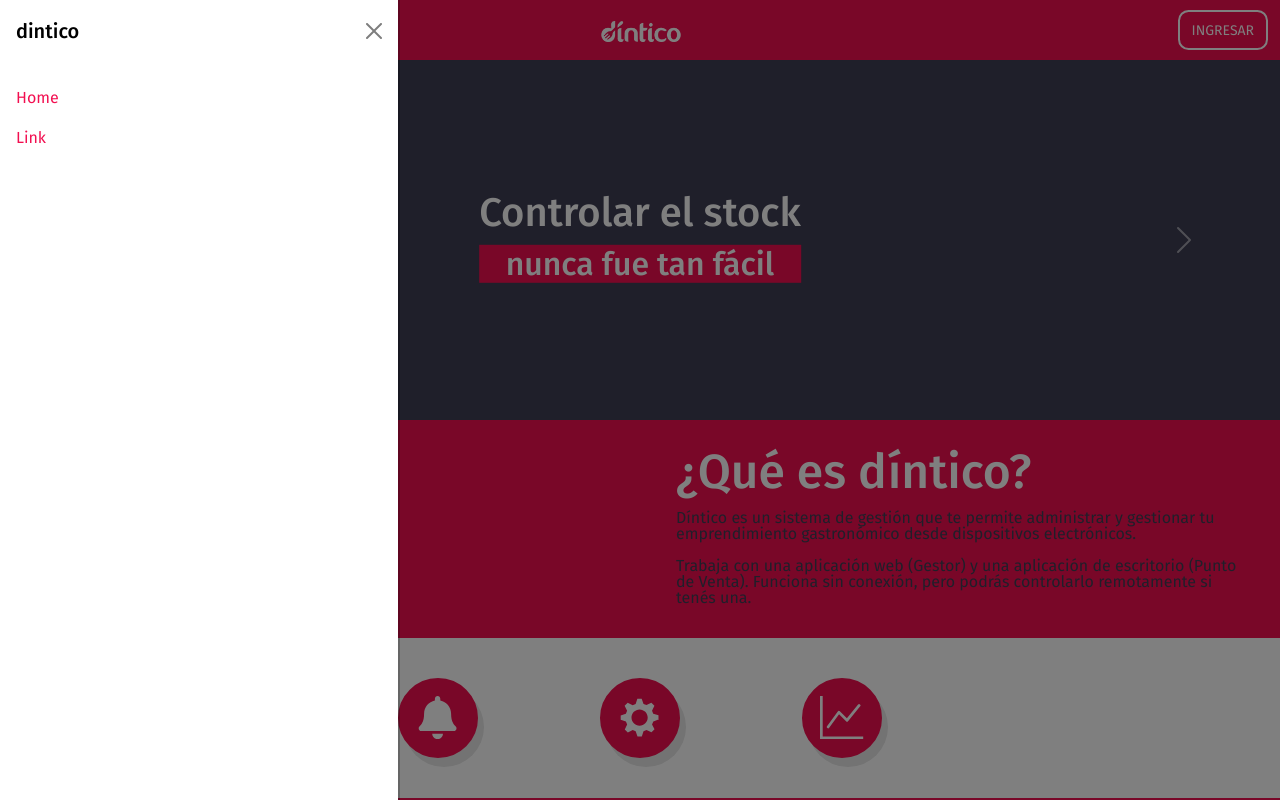
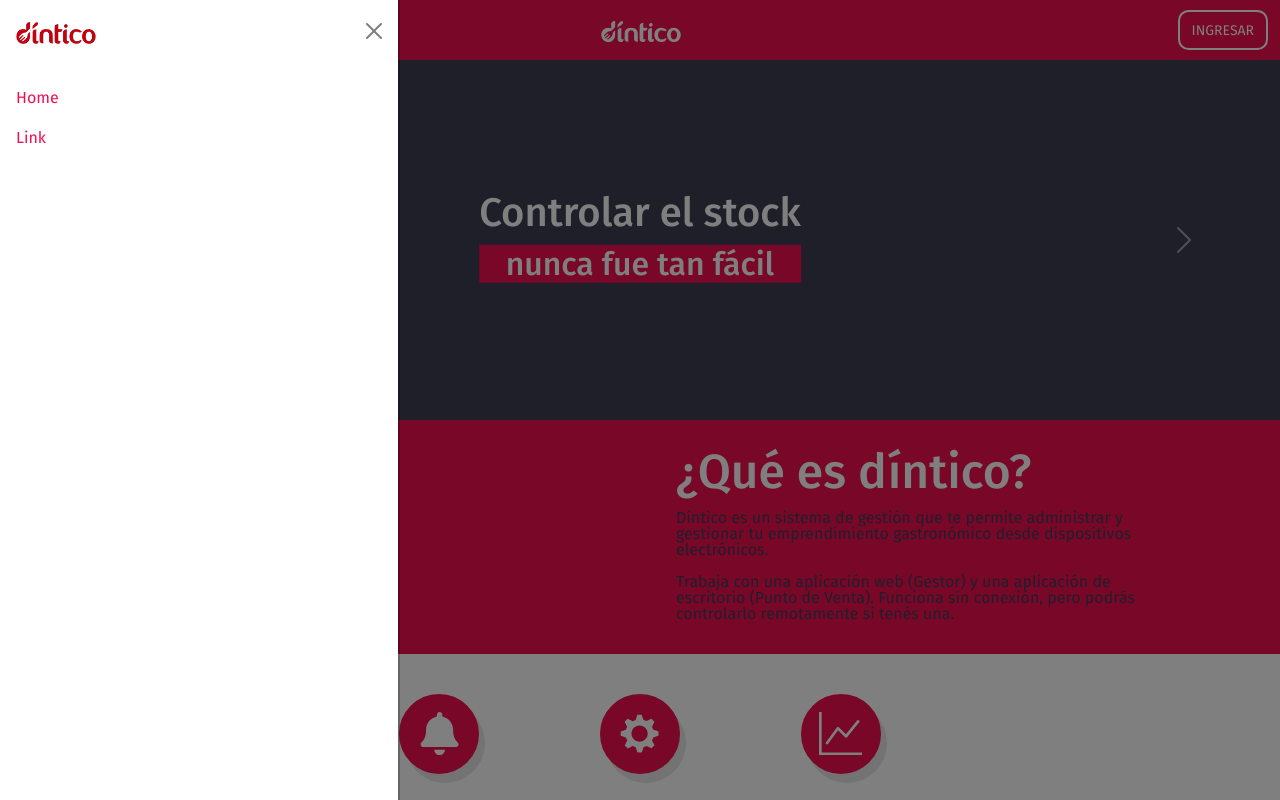
Before and after one commit to diegograssino/dinticolandingv3, a React (Create React App) app: page / in a window 1280 px wide. Both pictures are taken after a click on the button 42 px from the left and 30 px from the top of the page. Shown: the top 800 px of the page. Built offline with nearby package versions, Linux system fonts and the light colour scheme; the HTML template or start-up script is replaced by a standard one.

Commit message:
Agrego sombras a botones redondeados y logo a offcanvas

```diff
--- a/src/components/1Navbar/MyNavbar.js
+++ b/src/components/1Navbar/MyNavbar.js
@@ -12,7 +12,13 @@
           placement="start"
         >
           <Offcanvas.Header closeButton>
-            <Offcanvas.Title id="offcanvasNavbarLabel">dintico</Offcanvas.Title>
+            <Offcanvas.Title id="offcanvasNavbarLabel">
+              <img
+                className="logo-size"
+                src={`${process.env.PUBLIC_URL}/assets/img/logoHome.png`}
+                alt="Third slide"
+              />
+            </Offcanvas.Title>
           </Offcanvas.Header>
           <Offcanvas.Body>
             <Nav className="justify-content-end flex-grow-1 pe-3">
--- a/src/components/2Header/RoundedButtons.js
+++ b/src/components/2Header/RoundedButtons.js
@@ -6,7 +6,7 @@
 
 function RoundedButtons() {
   return (
-    <Container>
+    <Container className="px-3">
       <Row>
         <Col xs={4}>
           <div className="position-relative min-height-20">
--- a/src/components/2Header/WhatIs.js
+++ b/src/components/2Header/WhatIs.js
@@ -4,6 +4,7 @@
 function WhatIs() {
   return (
     <Container fluid className="min-height-20 bg-primary">
+      <Container>
         <Row>
           <Col xs="12" md="6">
             <Container className="min-height-20" />
@@ -25,6 +26,7 @@
           </Col>
         </Row>
       </Container>
+    </Container>
   );
 }
 
```
Also changed, not shown: public/assets/img/logoHome.png (added). Lines whose indentation alone changed are shown as unchanged.
